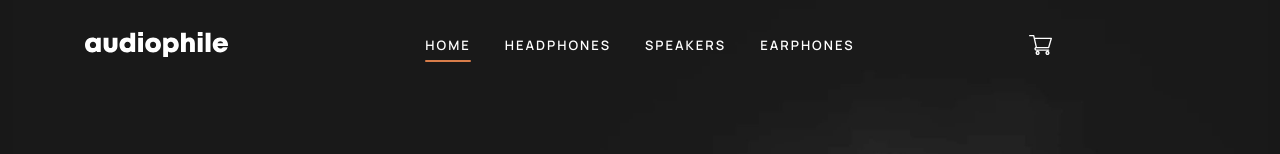
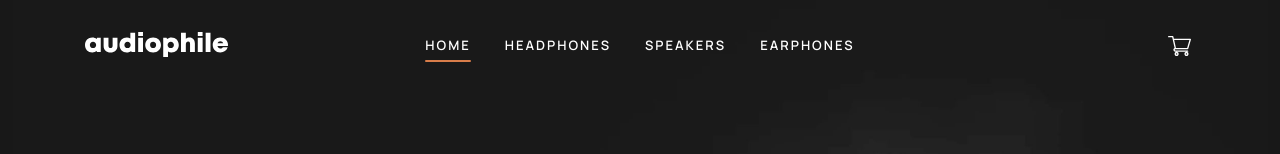
Before and after one commit to nalbertcerqueira/audiophile-ecommerce, a Next.js app: page / in a window 1280 px wide. Shown: the top 154 px of the page. Built offline with nearby package versions, Linux system fonts and the light colour scheme.

Commit message:
refactor: move CartButton component styles to _buttons.scss

```diff
--- a/src/components/shared/buttons/CartButton.tsx
+++ b/src/components/shared/buttons/CartButton.tsx
@@ -4,7 +4,7 @@ import { CartIcon } from "../icons/CartIcon"
 import { useContext, useEffect } from "react"
 import { CartModalContext } from "@/contexts/CartModalContext"
 
-export function CartButton() {
+export function CartButton({ className }: { className: string }) {
     const { toggleCart, closeCart } = useContext(CartModalContext)
 
     //Fechando o modal durante a desmontagem do componente
@@ -13,7 +13,7 @@ export function CartButton() {
     return (
         <button
             onClick={toggleCart}
-            className="cart-btn"
+            className={`cart-btn ${className}`.trim()}
             type="button"
             aria-label="toggle cart"
         >
--- a/src/components/shared/layouts/Header.tsx
+++ b/src/components/shared/layouts/Header.tsx
@@ -15,7 +15,7 @@ export function Header({ className }: HeaderProps) {
                     <AudiophileLogo />
                 </Link>
                 <Navbar />
-                <CartButton />
+                <CartButton className="header__cart-btn" />
             </div>
         </header>
     )
--- a/src/scss/2-modules/_buttons.scss
+++ b/src/scss/2-modules/_buttons.scss
@@ -64,3 +64,8 @@
         }
     }
 }
+
+.cart-btn {
+    padding: 0.25rem;
+    display: flex;
+}
--- a/src/scss/3-layouts/_header.scss
+++ b/src/scss/3-layouts/_header.scss
@@ -21,8 +21,6 @@
 
     &__cart-btn {
         justify-self: flex-end;
-        padding: 0.25rem;
-        display: flex;
     }
 
     &__division {
```
